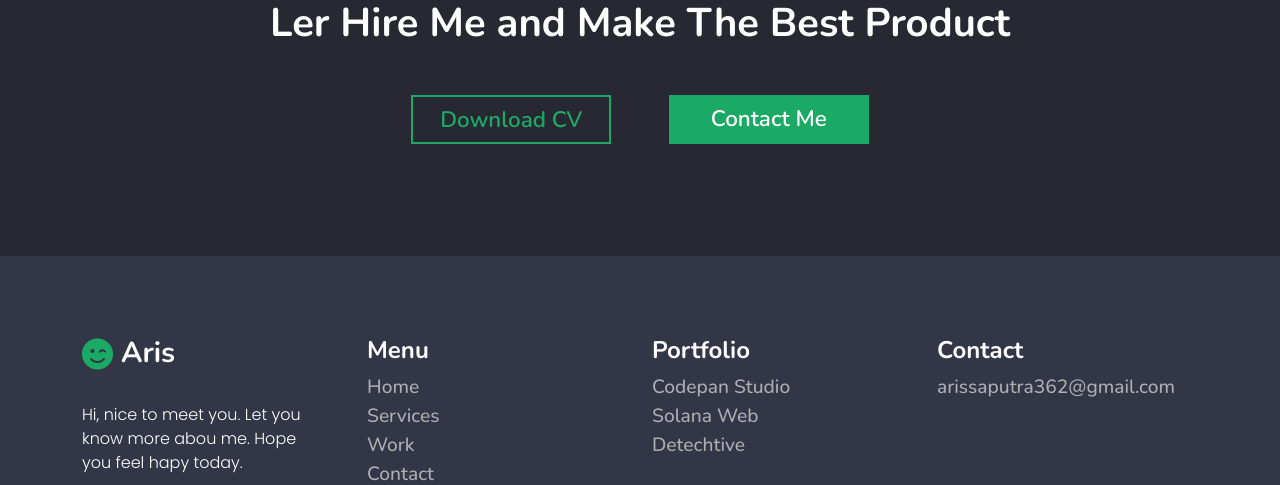
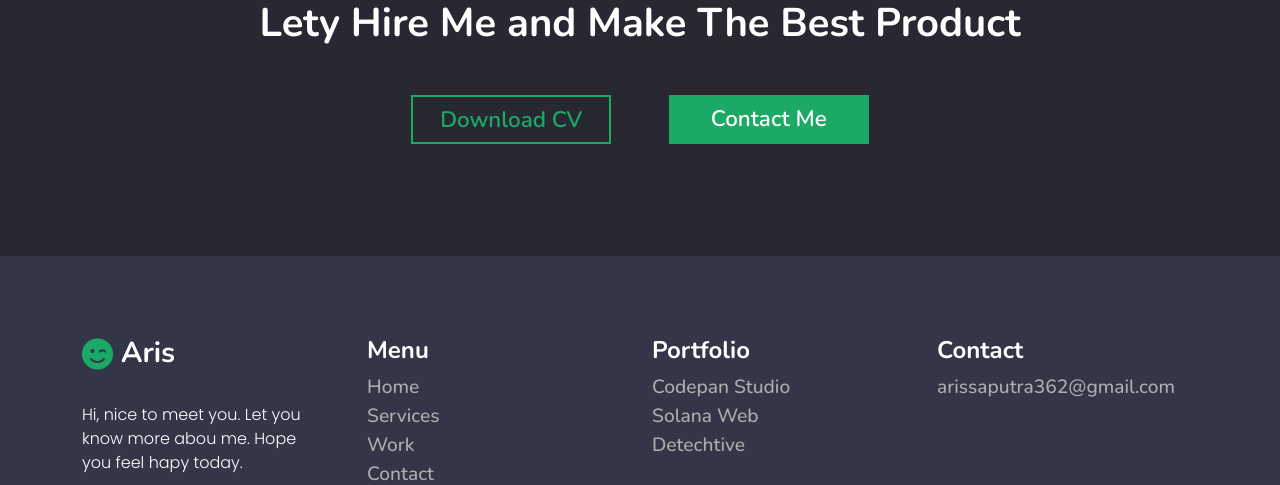
Before and after one commit to arissaputra362/my-portofolio, a plain HTML site: page index.html in a window 1280 px wide. Shown: the part 3052-3537 px from the top of the page. Drawn offline with nearby package versions, Linux system fonts and the light colour scheme.

Commit message:
Update index.html

```diff
--- a/index.html
+++ b/index.html
@@ -433,7 +433,7 @@
     <!-- Hire -->
     <section class="hire" id="contact">
       <div class="contaner">
-        <h1 class="text-center">Ler Hire Me and Make The Best Product</h1>
+        <h1 class="text-center">Lety Hire Me and Make The Best Product</h1>
         <div class="btn-container d-flex justify-content-center mt-5">
           <a
             href="https://docs.google.com/uc?export=download&id=1ubIDhHIYKqCmAYgarxklanvJir9G6TiH"
```
